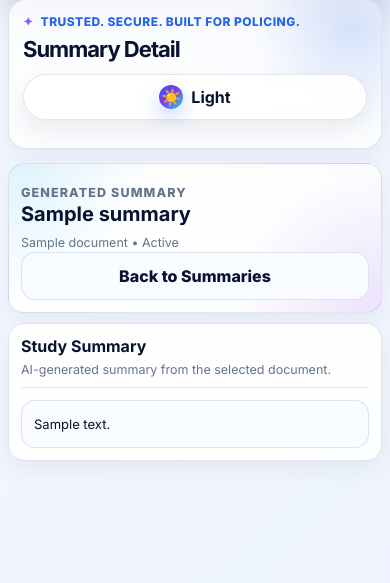
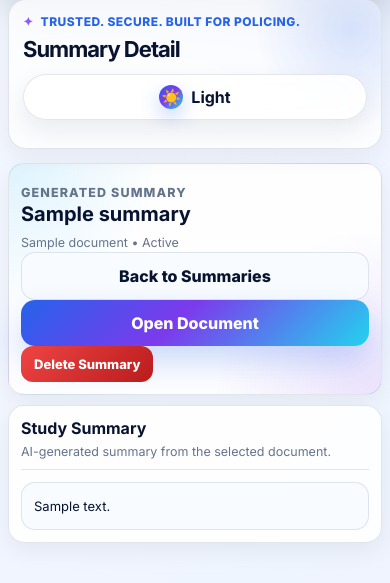
Before and after one commit to JayR-Studio/PoliceDeskAI, a Flask app: page /summaries/1 in a window 390 px wide. Shown: the part 191-774 px from the top of the page. Run offline with Flask 3, Linux system fonts and the light colour scheme; the visitor is signed in with stand-in values (Sample User, id 1); tables that the repository leaves empty hold one stand-in row (values such as "Sample post").

Commit message:
Add summary management actions

```diff
--- a/app.py
+++ b/app.py
@@ -1595,5 +1595,22 @@ def view_summary(summary_id):
     )
 
 
+@app.route("/summaries/<int:summary_id>/delete", methods=["POST"])
+@admin_required
+def delete_summary(summary_id):
+    summary = SavedSummary.query.get_or_404(summary_id)
+
+    try:
+        db.session.delete(summary)
+        db.session.commit()
+        flash("Summary deleted successfully.", "success")
+
+    except Exception as e:
+        db.session.rollback()
+        flash(f"Failed to delete summary: {str(e)}", "error")
+
+    return redirect(url_for("summaries"))
+
+
 if __name__ == "__main__":
     app.run(debug=app.config["DEBUG"])
--- a/templates/summary_detail.html
+++ b/templates/summary_detail.html
@@ -17,6 +17,28 @@
         <a href="{{ url_for('summaries') }}" class="secondary-btn">
             Back to Summaries
         </a>
+
+        {% if summary.document %}
+        <a
+                href="{{ url_for('view_original_document', document_id=summary.document.id) }}"
+                class="primary-btn"
+                target="_blank"
+        >
+            Open Document
+        </a>
+        {% endif %}
+
+        {% if session.get("is_admin") %}
+        <form
+                method="POST"
+                action="{{ url_for('delete_summary', summary_id=summary.id) }}"
+                onsubmit="return confirm('Delete this summary permanently?');"
+        >
+            <button type="submit" class="small-danger-btn">
+                Delete Summary
+            </button>
+        </form>
+        {% endif %}
     </div>
 
     <section class="summary-card">
```
Also changed, not shown: public/static/css/style.css (+37 -0 lines), static/css/style.css (+37 -0 lines).
